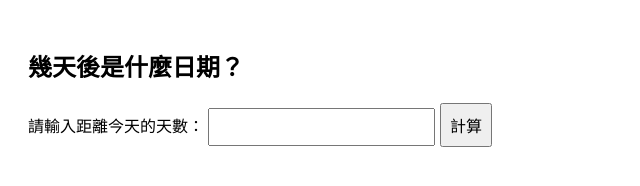
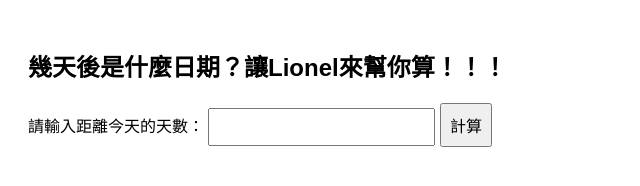
Before and after one commit to hanldj/lionel_date, a plain HTML site: page index.html in a window 1280 px wide. Shown: the whole page, without its empty margins (0-640 px from the left). Drawn offline with Linux system fonts and the light colour scheme.

Commit message:
Update index.html

```diff
--- a/index.html
+++ b/index.html
@@ -19,7 +19,7 @@
   </style>
 </head>
 <body>
-  <h2>幾天後是什麼日期？</h2>
+  <h2>幾天後是什麼日期？讓Lionel來幫你算！！！</h2>
   <label for="days">請輸入距離今天的天數：</label>
   <input type="number" id="days" min="0">
   <button onclick="calculateDate()">計算</button>
```
